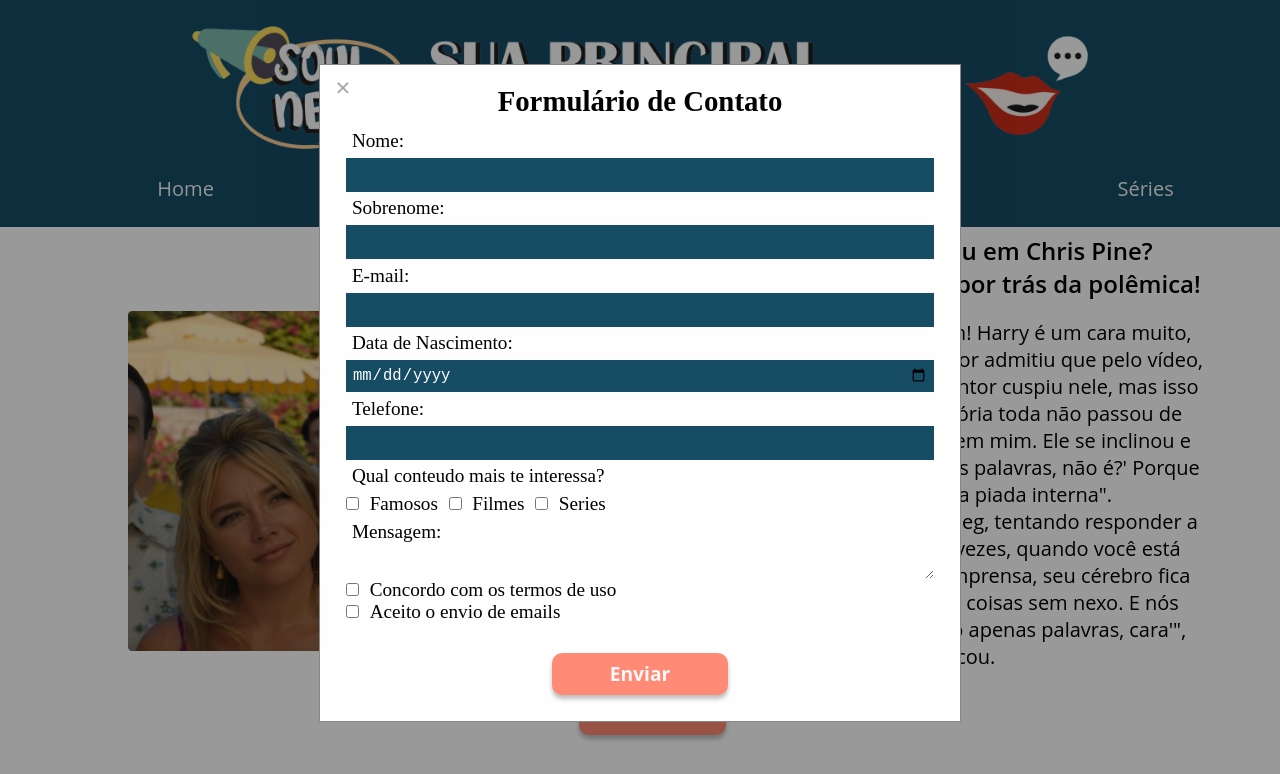
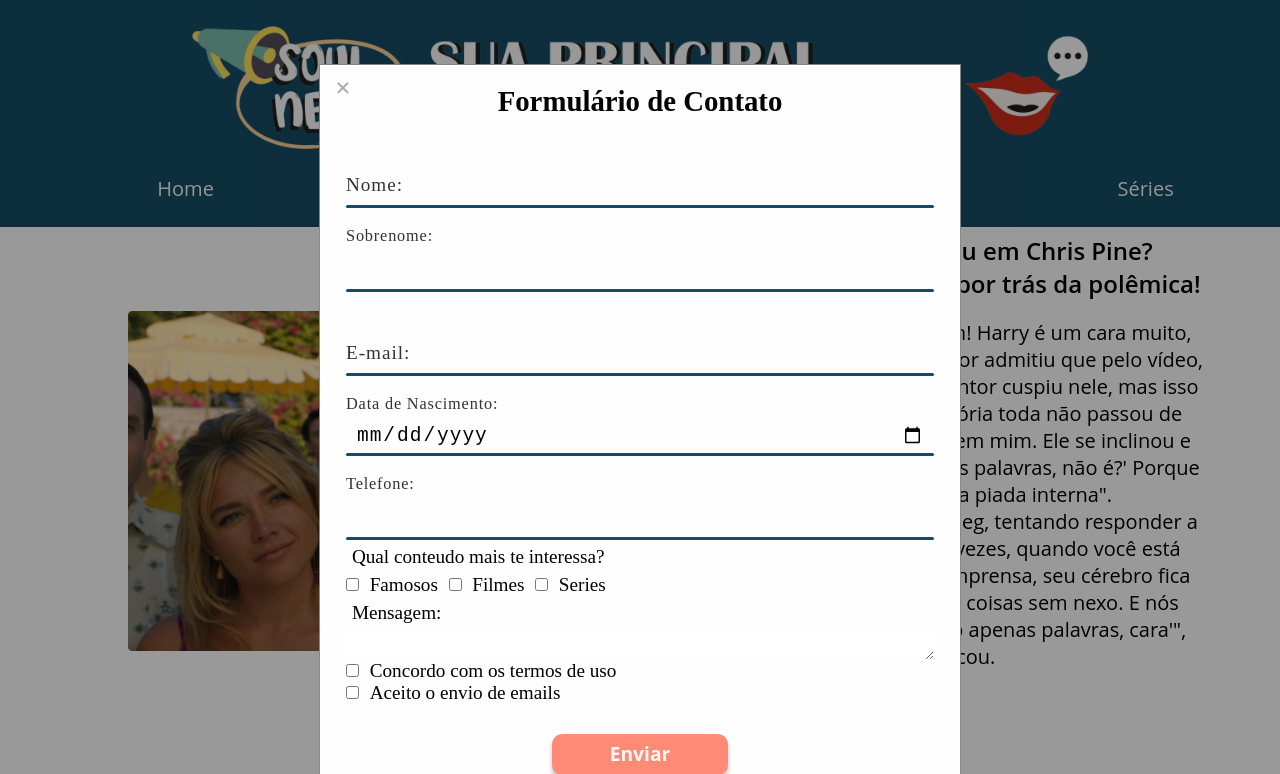
Before and after one commit to will-nascimento/SoulNews, a plain HTML site: page pages/filmes.html in a window 1280 px wide. Both pictures are taken after a click on the button "Clique Aqui!". Shown: the top 774 px of the page. Drawn offline with Linux system fonts and the light colour scheme.

Commit message:
Add files via upload

```diff
--- a/pages/app.js
+++ b/pages/app.js
@@ -1,27 +1,29 @@
-//seleciona o botão
-var btnModal = document.getElementById("btn");
-console.log("000");
+var btnModal = document.getElementById("btn");  //chama o botão pelo ID e põe na variável
 
-var modal = document.getElementById("modal");
+var modal = document.getElementById("modal"); //chama o modal pelo ID e põe na variável
 
-var closeBtn = document.getElementsByClassName("close")[0];
+var closeBtn = document.getElementsByClassName("close")[0];  //chama o botão de fechar pelo ID e põe na variável
 
-var checkBox = document.getElementById("termos");
+var checkBox = document.getElementById("termos"); //chama o checkbox de termos pelo ID e põe na variável
 
+// modifica o display do modal que estava em NONE, para BLOCK, fazendo assim aparecer o modal ao clicar no botão ENVIAR
 btnModal.onclick = function () {
   modal.style.display = "block";
 };
 
+// modifica o display do modal que estava em BLOCK, para NONE, fazendo assim fechar o modal ao clicar no botão CLOSE
 closeBtn.onclick = function () {
   modal.style.display = "none";
 };
 
+// modifica o display do modal que estava em BLOCK, para NONE, quando se clica em qualquer outra área do site fora do Form.
 window.onclick = function (event) {
   if (event.target == modal) {
     modal.style.display = "none";
   }
 };
 
+// Exibe um alerta de mensagem enviada, somente se o checkbox estiver marcado.
 function exibirAlerta() {
   if (checkBox.checked) {
     alert("Sua mensagem foi enviada com sucesso!");
--- a/pages/filmes.html
+++ b/pages/filmes.html
@@ -39,7 +39,6 @@
         </div>
 
         <div class="form-button">
-            <!-- <a class="btn" href="#"></a> -->
             <button Id="btn" class="btn">Clique Aqui!</button>
         </div>
         <div id="modal" class="modal">
@@ -47,16 +46,33 @@
                 <span class="close">&times;</span>
                 <h2 class="modal_title">Formulário de Contato</h2>
                 <form class="modal_form">
-                        <label for="nome">Nome:</label>
-                        <input type="text" id="nome" name="nome">
-                    <label for="sobrenome">Sobrenome:</label>
-                    <input type="text" id="sobrenome" name="sobrenome">
-                    <label for="email">E-mail:</label>
-                    <input type="email" id="email" name="email">
-                    <label for="nascimento">Data de Nascimento:</label>
-                    <input type="date" id="nascimento" name="nascimento">
-                    <label for="telefone">Telefone:</label>
-                    <input type="number" id="telefone" name="telefone">
+                    <div class="container">
+                        <div class="inputBox">
+                            <input type="text" id="nome" name="nome" required>
+                            <span for="nome">Nome:</span>
+                            <i></i>
+                        </div>
+                        <div class="inputBox">
+                            <input type="text" id="sobrenome" name="sobrenome">
+                            <span for="sobrenome">Sobrenome:</span>
+                            <i></i>
+                        </div>
+                        <div class="inputBox">
+                            <input type="email" id="email" name="email" required>
+                            <span for="email">E-mail:</span>
+                            <i></i>
+                        </div>
+                        <div class="inputBox">
+                            <input type="date" id="nascimento" name="nascimento">
+                            <span for="nascimento">Data de Nascimento:</span>
+                            <i></i>
+                        </div>
+                        <div class="inputBox">
+                            <input type="number" id="telefone" name="telefone">
+                            <span for="telefone">Telefone:</span>
+                            <i></i>
+                        </div>
+                    </div>
                     <label for="conteudo">Qual conteudo mais te interessa?</label>
                     <Span class="modal_span">
                         <input type="checkbox" id="conteudo" name="conteudo">
@@ -106,14 +122,14 @@
             </span>
 
             <span class="footer-middle">
-                <a href=""><img class="footer_img_middle" src="../imagem/IconLinkedin.png" alt=""></a>
-                <a href=""><img class="footer_img_middle" src="../imagem/IconInsta.png" alt=""></a>
-                <a href=""><img class="footer_img_middle" src="../imagem/IconFace.png" alt=""></a>
-                <a href=""><img class="footer_img_middle" src="../imagem/IconTwitter.png" alt=""></a>
+                <a href="https://www.linkedin.com/company/soulcodeacademy/" target="_blank"><img class="footer_img_middle" src="../imagem/IconLinkedin.png" alt=""></a>
+                <a href="https://www.instagram.com/soulcodeacademy/" target="_blank"><img class="footer_img_middle" src="../imagem/IconInsta.png" alt=""></a>
+                <a href="https://pt-br.facebook.com/SoulCodeAcademy/" target="_blank"><img class="footer_img_middle" src="../imagem/IconFace.png" alt=""></a>
+                <a href="https://twitter.com/SoulCodeAcademy" target="_blank"><img class="footer_img_middle" src="../imagem/IconTwitter.png" alt=""></a>
             </span>
 
             <span class="footer-span-right">
-                <a class="footer-right" href="https://soulcode.com/"><img class="footer_img_right" src="imagem/soulcode.png" alt=""></a>
+                <a class="footer-right" href="https://soulcode.com/" target="_blank"><img class="footer_img_right" src="../imagem/soulcode.png" alt=""></a>
             </span>
         </div>
     </footer>
--- a/pages/pages.css
+++ b/pages/pages.css
@@ -36,13 +36,28 @@ nav{
     display: flex;
     justify-content: center;
     align-items: center;
-    width: 100%;
+    width: 50%;
+    border-radius: 5px;
     font-size: 20px;
     font-family: 'Open Sans';
     color: #F8F8F8;
     transition: background .4s;
     text-decoration: none;
+}
 
+/* Efeito quando passa o ponteiro do mouse por cima */
+.navbar:hover{
+    display: flex;
+    justify-content: center;
+    align-items: center;
+    width: 50%;
+    border-radius: 5px;
+    font-size: 25px;
+    font-family: 'Open Sans';
+    color: #F8F8F8;
+    background-color: #0e303e;
+    transition: background .4s;
+    text-decoration: none;
 }
 
 .div-middle{
@@ -174,7 +189,6 @@ aside{
     flex-direction: row;
     align-items: center;
     text-align: center;
-    /* width: 100%; */
 }
 
 h1{
@@ -215,7 +229,6 @@ h1{
 }
 
 .form-button{
-    /* position: absolute; */
     display: flex;
     justify-content: center;
     width: 100%;
@@ -328,10 +341,9 @@ input[type="number"]::-webkit-inner-spin-button {
     color: #F8F8F8;
     box-shadow: 0px 4px 4px rgba(0, 0, 0, 0.25)
 }
-/*
+/* input interativo */
 .container{
     position: relative;
-    display: flex;
     justify-content: center;
     align-items: center;
     border-radius: 8px;
@@ -339,20 +351,64 @@ input[type="number"]::-webkit-inner-spin-button {
 
 .inputBox{
     position: relative;
-    width: 350px;
+    width: 100%;
+    margin-top: 40px;
+    display: flex;
+    flex-direction: row;
 }
 
 .inputBox input{
     position: relative;
     padding: 8px 10px;
+    width: 100%;
     border: none;
     outline: none;
-    background: #333;
-    color: #fff;
+    background: transparent;
+    color: black;
     font-size: 1.25em;
     letter-spacing: 0.05em;
-}  */
+    z-index: 2;
+}
 
+.inputBox span {
+    position: absolute;
+    left: 0;
+    padding: 10px 0;
+    pointer-events: none;
+    font-size: 1em;
+    transition: 0.5s;
+    color: #333;
+    letter-spacing: 0.05em;
+}
+
+.inputBox input:valid ~ span,
+.inputBox input:focus ~ span {
+    font-size: 0.85em;
+    transform: translateY(-32px);
+}
+
+.inputBox i {
+    position: absolute;
+    bottom: 0;
+    left: 0;
+    width: 100%;
+    height: 3px;
+    background: #164C64;
+    transition: 0.5s;
+    z-index: 1;
+    border-radius: 4px;
+    pointer-events: none;
+}
+
+/* .inputBox input:valid ~ i,  */
+.inputBox input:focus ~ i {
+    height: 100%;
+    box-shadow: inset 0 0 1px 0;
+}
+
+
+
+/* FIM DO INPUT INTERATIVO */
 .video{
     display: flex;
     flex-direction: column;
```
Also changed, not shown: index.html (+6 -21 lines), pages/famosos.html (+22 -28 lines), pages/series.html (+32 -15 lines), pages/style.css (+97 -100 lines).
